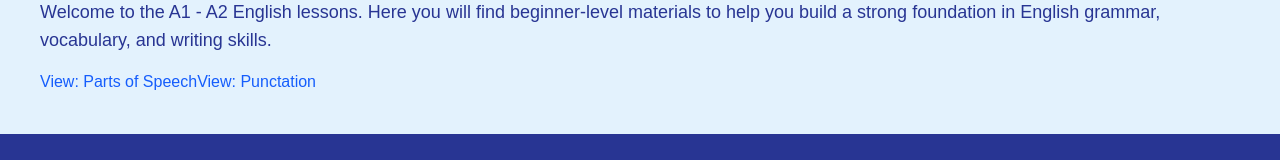
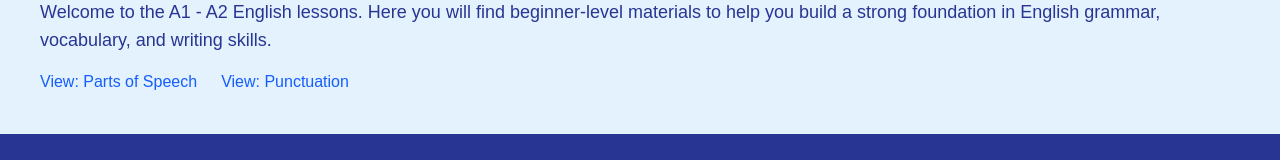
Before and after one commit to Gi-Gina/lingo_write, a Next.js app: page /login/lessons/a1_a2 in a window 1280 px wide. Shown: the part 242-402 px from the top of the page. Built offline with nearby package versions, Linux system fonts and the light colour scheme.

Commit message:
Modify the level 1 page to generate content which link is clicked

```diff
--- a/app/login/lessons/a1_a2/page.tsx
+++ b/app/login/lessons/a1_a2/page.tsx
@@ -1,11 +1,14 @@
 "use client";
 import { useState } from "react";
+import dynamic from 'next/dynamic';
 
-import PartsOfSpeech from "./part_of_speech/page";
-import PunctuationMasteryGuide from "./punctuation/page";
+// Lazy-load sub-sections so their code is only fetched/executed when requested
+const PartsOfSpeech = dynamic(() => import('./part_of_speech/page'));
+const PunctuationMasteryGuide = dynamic(() => import('./punctuation/page'));
 
 export default function A1A2Lessons() {
   const [showParts, setShowParts] = useState(false);
+  const [showPunct, setShowPunct] = useState(false);
 
   return (
     <div className="p-10">
@@ -14,6 +17,7 @@ export default function A1A2Lessons() {
         Welcome to the A1 - A2 English lessons. Here you will find beginner-level materials to help you build a strong foundation in English grammar, vocabulary, and writing skills.
       </p>
 
+      {/* Parts of Speech toggle */}
       {!showParts ? (
         <button
           onClick={() => setShowParts(true)}
@@ -36,17 +40,18 @@ export default function A1A2Lessons() {
         </div>
       )}
 
-      {!showParts ? (
+      {/* Punctuation toggle (lazy-loaded separately) */}
+      {!showPunct ? (
         <button
-          onClick={() => setShowParts(true)}
-          className="mt-4 text-blue-600 hover:underline"
+          onClick={() => setShowPunct(true)}
+          className="mt-4 ml-6 text-blue-600 hover:underline"
         >
-          View: Punctation
+          View: Punctuation
         </button>
       ) : (
         <div className="mt-6">
           <button
-            onClick={() => setShowParts(false)}
+            onClick={() => setShowPunct(false)}
             className="mb-4 text-sm text-gray-600 hover:underline"
           >
             ← Back to Lessons
--- a/app/login/lessons/a1_a2/punctuation/page.tsx
+++ b/app/login/lessons/a1_a2/punctuation/page.tsx
@@ -302,7 +302,7 @@ const PunctuationMasteryGuide: React.FC = () => {
                 </p>
             </header>
 
-            <div className="max-w-4xl mx-auto min-h-screen">
+            <div className="max-w-5xl mx-auto min-h-screen">
                 <main id="content-area" className="p-10 md:p-8 space-y-8">
                             {punctuationData.map((lesson, index) => {
                                 const key = `l${index + 1}`;
```
